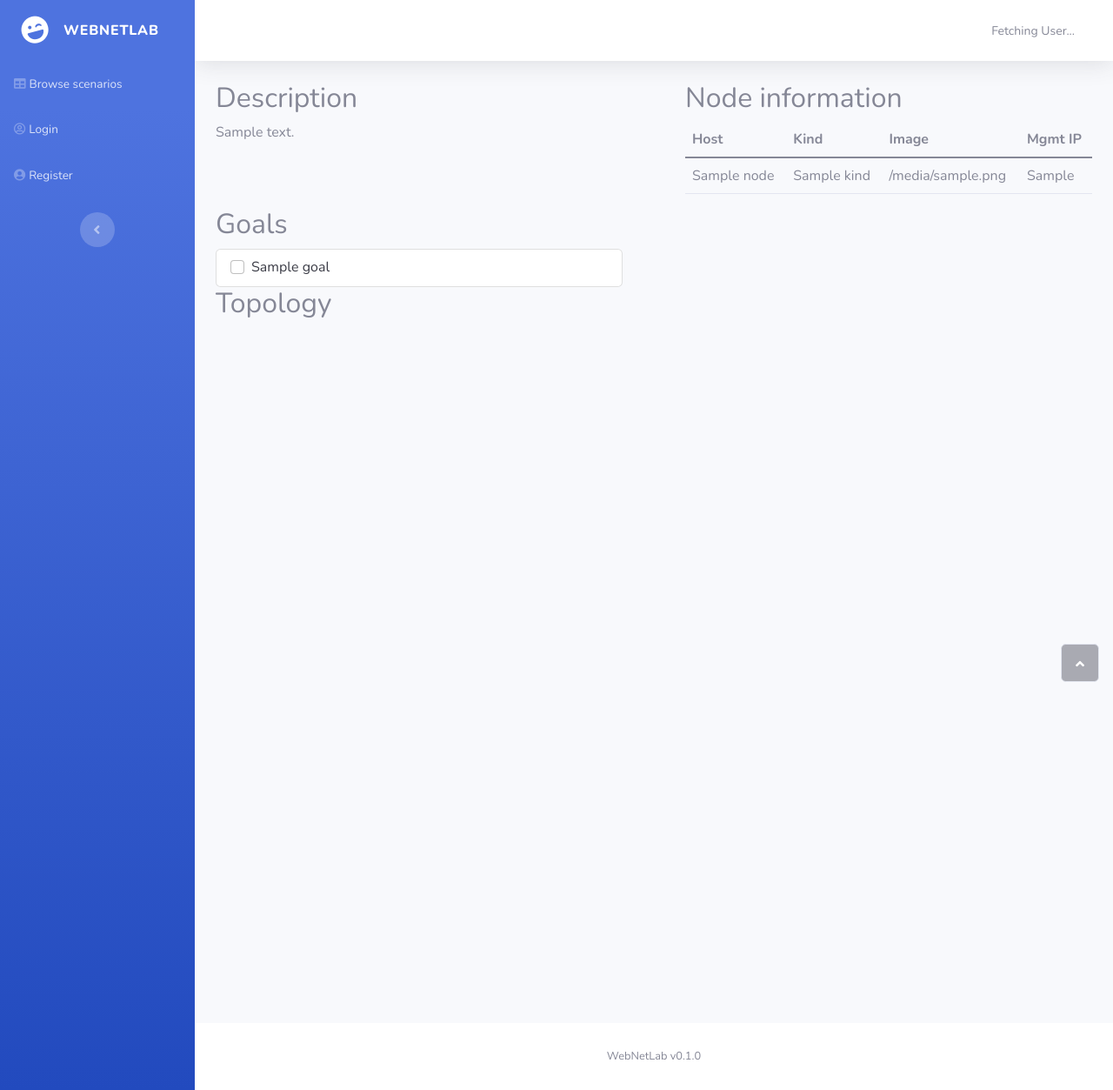
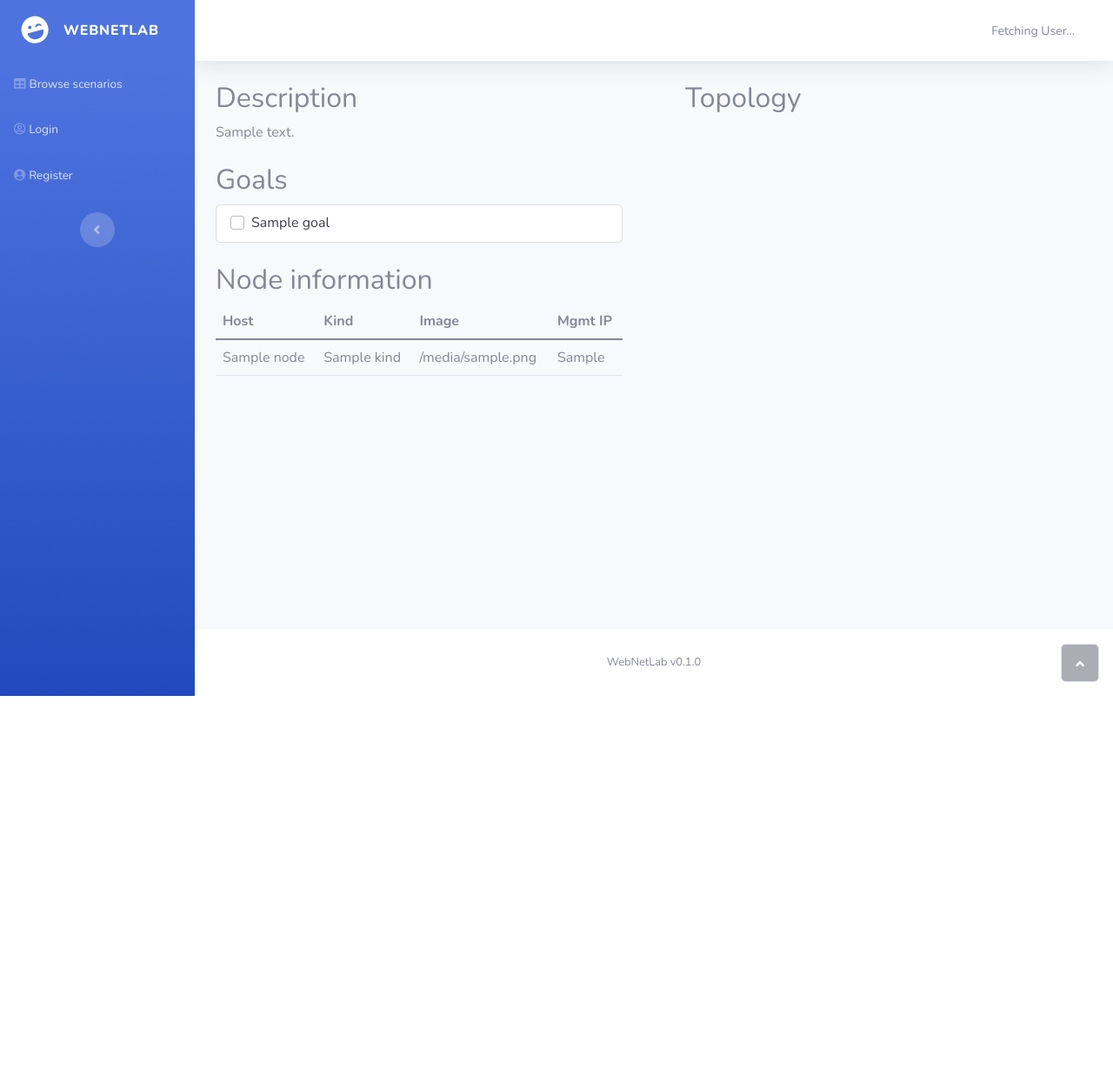
Before and after one commit to gregory-mac/webnetlab, a FastAPI app: template webnetlab/core/templates/open_lab.html in a window 1280 px wide. Shown: the whole page at 87% size. After the commit the page ends 800 px from the top, so only its background shows below. Run offline with FastAPI, Linux system fonts and the light colour scheme; the template is opened without the code that fills it: most values are stand-ins (such as "Sample title", 1, 10 or a date in 2020); parts of the project's set-up code (start-up, migrations or seed data) failed here and were passed over; some libraries are stand-ins or nearby versions.

Commit message:
Beautified open lab

```diff
--- a/webnetlab/core/static/js/graph.js
+++ b/webnetlab/core/static/js/graph.js
@@ -1,9 +1,8 @@
 function render_graph(topology) {
     $('#diagram').empty();
 
-    // https://stackoverflow.com/questions/3437786/get-the-size-of-the-screen-current-web-page-and-browser-window
-    const width  = window.innerWidth || document.documentElement.clientWidth || document.body.clientWidth;
-    const height = window.innerHeight|| document.documentElement.clientHeight|| document.body.clientHeight;
+    const width  = $('#topology').width();
+    const height = $('#topology').height();
 
     const diagram = new Diagram('#diagram', topology, {
         width: width,
--- a/webnetlab/core/templates/open_lab.html
+++ b/webnetlab/core/templates/open_lab.html
@@ -21,8 +21,24 @@
                     {% endif %}
                 </span>
             </div>
-        </div>
-        <div class="col">
+        <br>
+            <div class="container">
+                <h2>Goals</h2>
+                    {% if lab_details.goals %}
+                        <ol class="list-group">
+                            {% for goal in lab_details.goals %}
+                                <li class="list-group-item">
+                                <div class="form-check">
+                                    <input class="form-check-input" type="checkbox" id="formCheck-{{ loop.index }}">
+                                    <label class="form-check-label" for="formCheck-{{ loop.index }}">{{ goal }}</label>
+                                </div>
+                            {% endfor %}
+                    {% else %}
+                        <div>No goals set</div>
+                    {% endif %}
+                        </ol>
+            </div>
+        <br>
             <div class="container">
                 <h2>Node information</h2>
                 {% if node_info.error %}
@@ -55,28 +71,8 @@
                 {% endif %}
             </div>
         </div>
-    </div>
-    <div></div>
-    <div class="row">
-        <div class="col-xl-6">
-            <div class="container">
-                <h2>Goals</h2>
-                    {% if lab_details.goals %}
-                        <ol class="list-group">
-                            {% for goal in lab_details.goals %}
-                                <li class="list-group-item">
-                                <div class="form-check">
-                                    <input class="form-check-input" type="checkbox" id="formCheck-{{ loop.index }}">
-                                    <label class="form-check-label" for="formCheck-{{ loop.index }}">{{ goal }}</label>
-                                </div>
-                            {% endfor %}
-                    {% else %}
-                        <div>No goals set</div>
-                    {% endif %}
-                        </ol>
-            </div>
-        </div>
-        <div class="col">
+
+        <div class="col-xl-6" id="topology">
             <div class="container">
                 <h2>Topology</h2>
                 <div id="diagram"></div>
```
